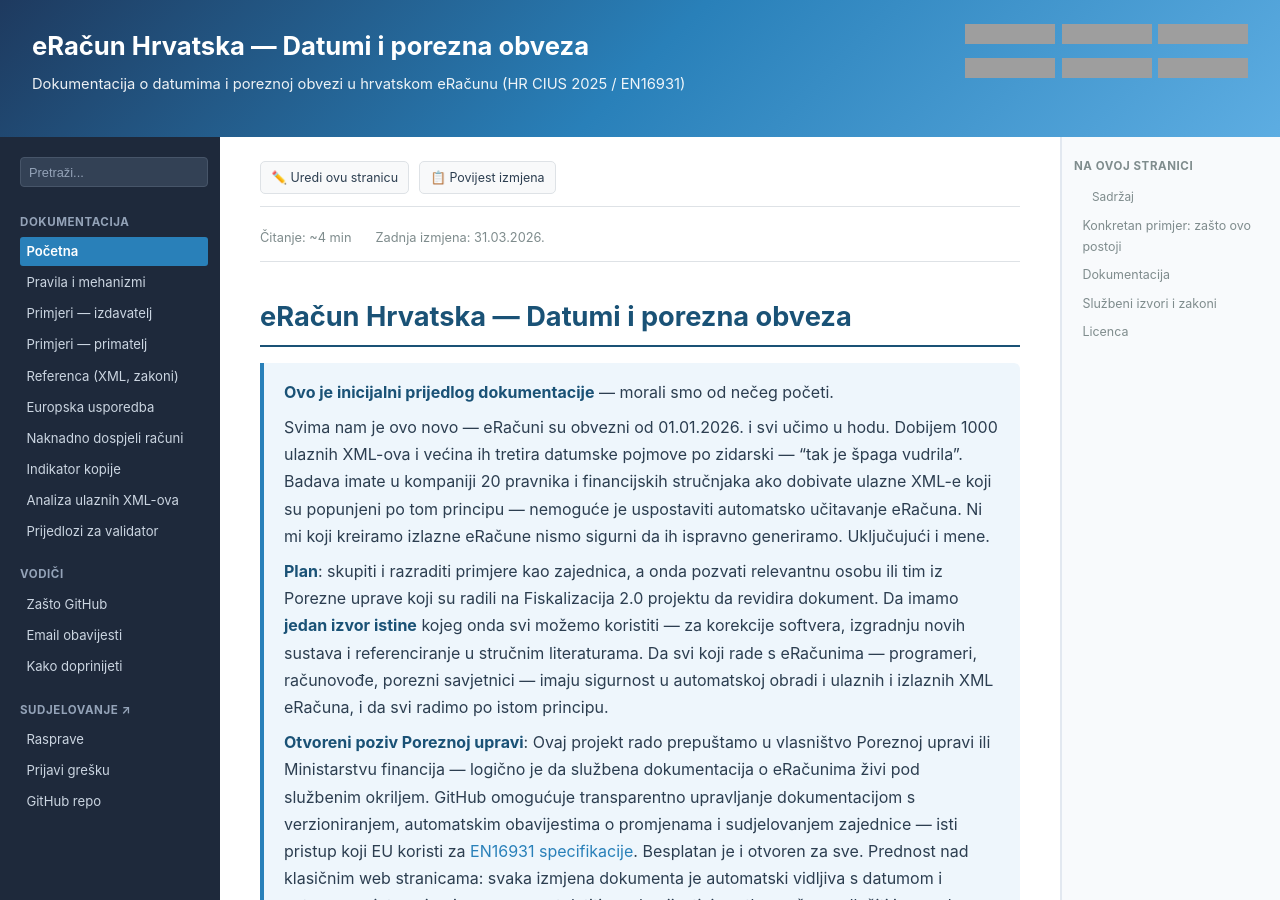
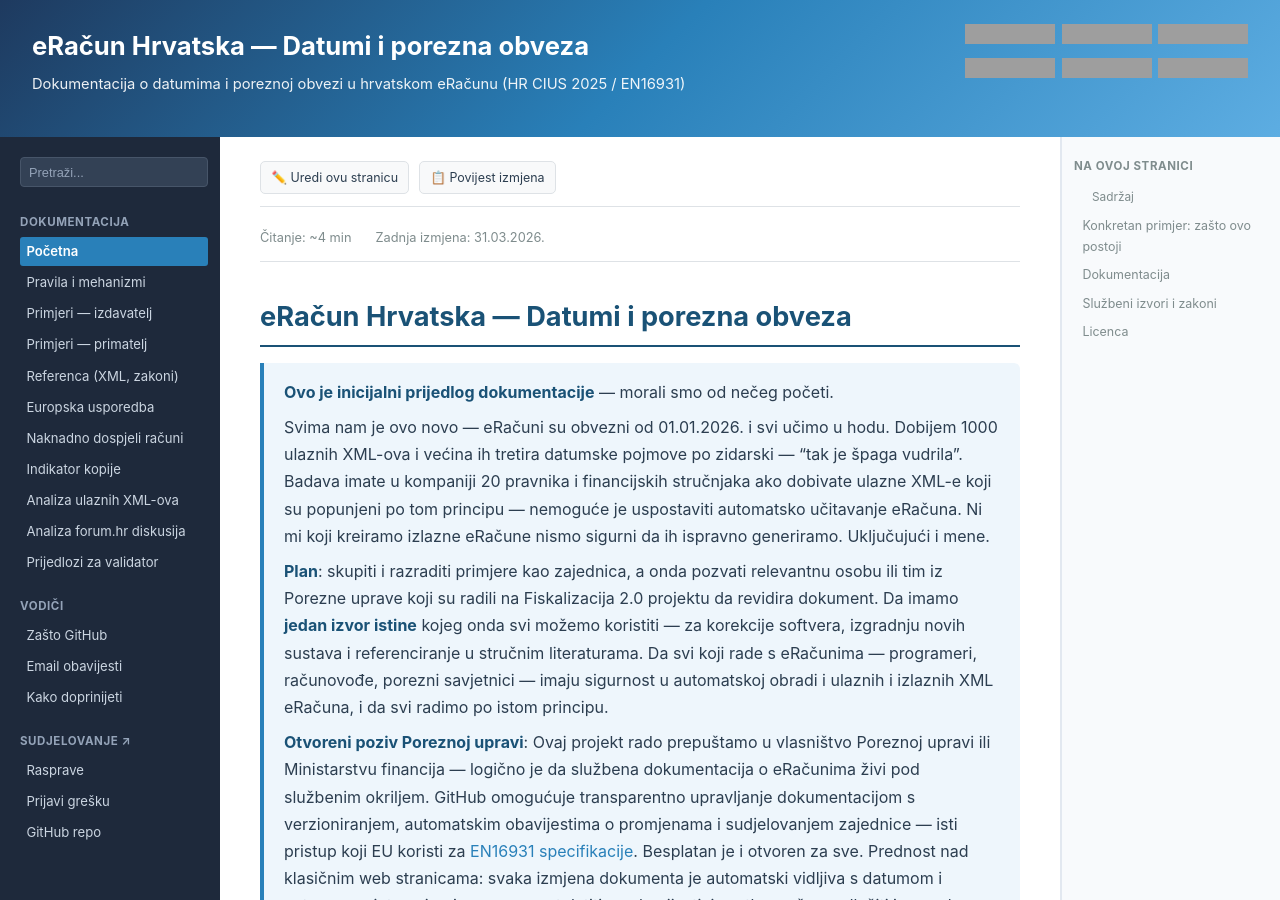
Before and after one commit to dageci/eracun-fiskalizacija-datumi, a Jekyll site: the page built from docs/index.md, in a window 1280 px wide and 900 px high. Built offline with Jekyll 4.4.1, drawn with Linux system fonts in a browser that asks for light colours; grey boxes are pictures that could not be loaded.

Commit message:
Dodan link na forum analizu u lijevi izbornik
🤖 Generated with [Claude Code](https://claude.com/claude-code)

Co-Authored-By: Claude <noreply@anthropic.com>

```diff
--- a/docs/_layouts/default.html
+++ b/docs/_layouts/default.html
@@ -311,6 +311,7 @@
         <li><a href="{{ site.baseurl }}/naknadno-dospjeli-racuni">Naknadno dospjeli računi</a></li>
         <li><a href="{{ site.baseurl }}/indikator-kopije">Indikator kopije</a></li>
         <li><a href="{{ site.baseurl }}/analiza-ulaznih">Analiza ulaznih XML-ova</a></li>
+        <li><a href="{{ site.baseurl }}/forum-analiza">Analiza forum.hr diskusija</a></li>
         <li><a href="{{ site.baseurl }}/prijedlozi-validator">Prijedlozi za validator</a></li>
       </ul>
 
```
